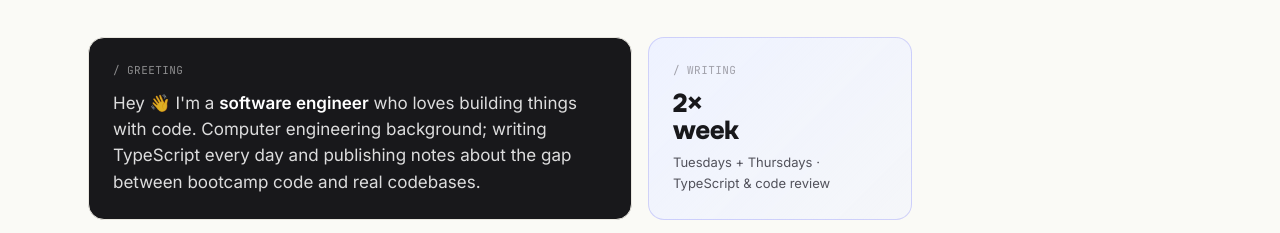
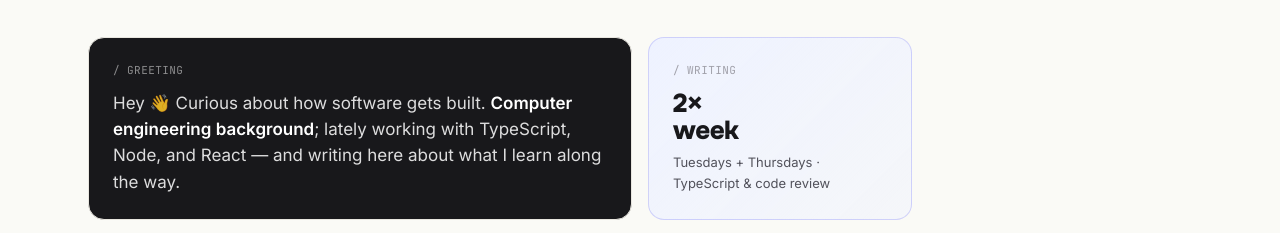
Before and after one commit to yldzozgur/yldzozgur, an Astro site: page / in a window 1280 px wide. Shown: the part 1031-1264 px from the top of the page. Built offline with nearby package versions, Linux system fonts and the light colour scheme; Astro itself is replaced by a stand-in of ours; no server answers.

Commit message:
chore: align home greeting with About tone

```diff
--- a/src/pages/index.astro
+++ b/src/pages/index.astro
@@ -97,9 +97,9 @@ const tsSnippet = `<span class="code-c">// domain error code as discriminated un
         <div class="bcard bcard-greeting bcard-span-2">
           <p class="bcard-eyebrow">/ greeting</p>
           <p class="bcard-greeting-text">
-            Hey 👋 I'm a <strong>software engineer</strong> who loves building things
-            with code. Computer engineering background; writing TypeScript every day
-            and publishing notes about the gap between bootcamp code and real codebases.
+            Hey 👋 Curious about how software gets built. <strong>Computer engineering
+            background</strong>; lately working with TypeScript, Node, and React — and
+            writing here about what I learn along the way.
           </p>
         </div>
 
```
